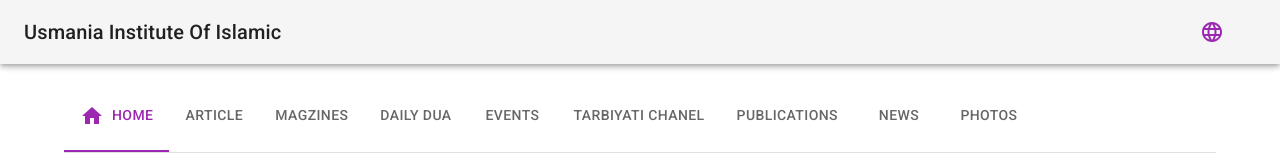
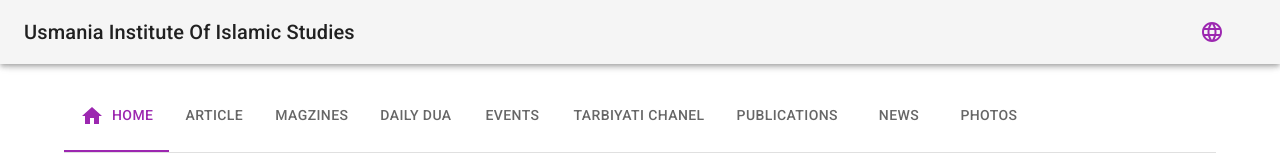
Before and after one commit to WaqarMemon001/Usmania-Institute, a React (Create React App) app: page / in a window 1280 px wide. Shown: the top 160 px of the page. Built offline with nearby package versions, Linux system fonts and the light colour scheme.

Commit message:
initial commit

```diff
--- a/src/components/layout/appbar/Appbar.jsx
+++ b/src/components/layout/appbar/Appbar.jsx
@@ -26,7 +26,7 @@ function Appbar() {
       <Toolbar>
         <Box display="flex" flexGrow={1}>
           <Typography variant="h6">
-            Usmania Institute Of Islamic
+            Usmania Institute Of Islamic Studies
           </Typography>
         </Box>
         {matches ? (
```
